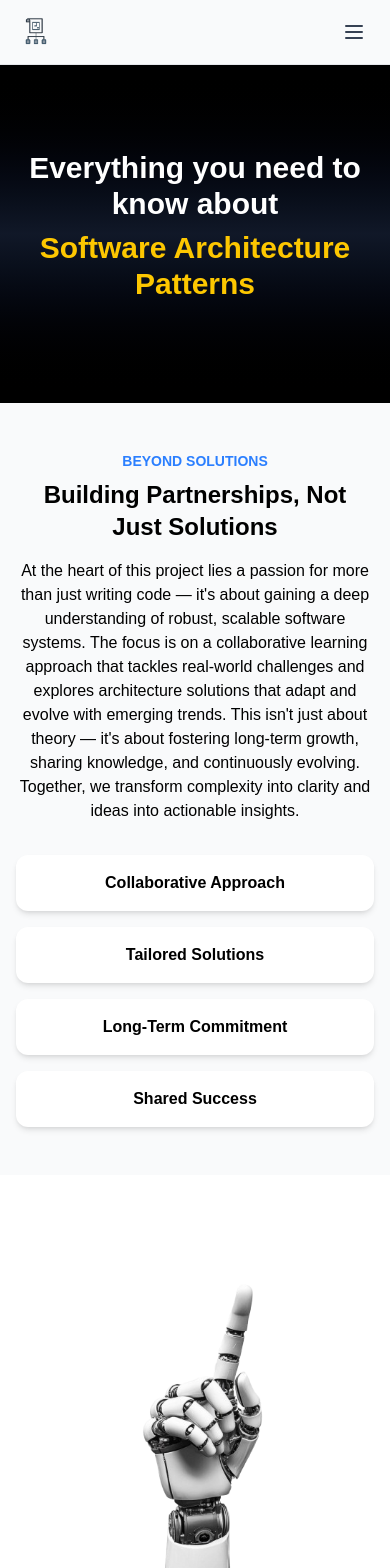
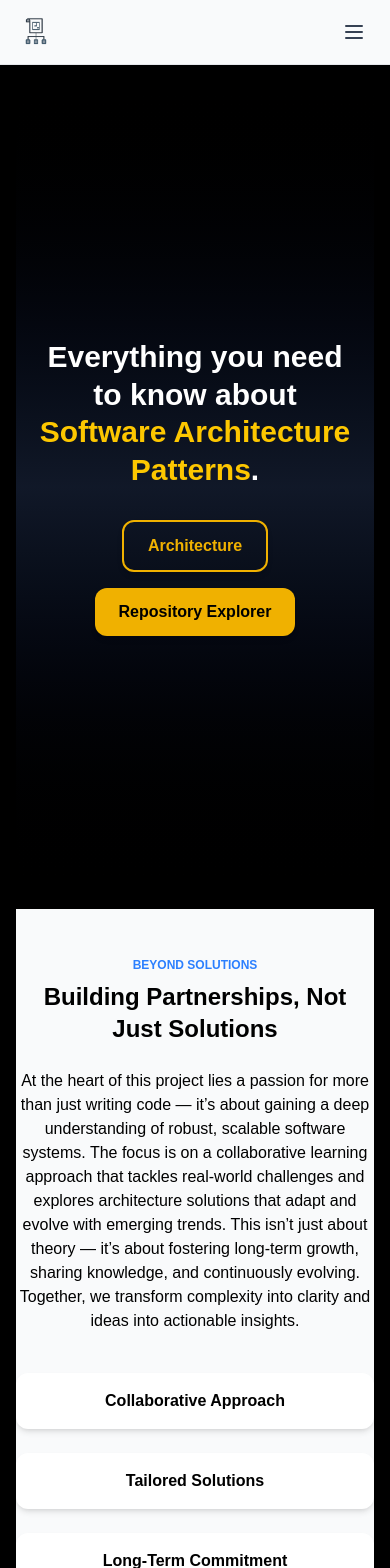
Before and after one commit to Moqaddasi/PathRepo, a Next.js app: page / in a window 390 px wide. Shown: the top 1568 px of the page. Built offline with nearby package versions, Linux system fonts and the light colour scheme.

Commit message:
make better style

```diff
--- a/src/app/page.js
+++ b/src/app/page.js
@@ -1,58 +1,67 @@
 import Image from 'next/image';
 import cyberHandImage from '../../assets/cyberHand.png';
+import Link from 'next/link';
 
 export default function Home() {
     return (
-        <main className="bg-black text-white min-h-screen flex flex-col">
+        <main className="bg-black text-white px-4 sm:px-6">
             {/* Hero Section */}
-            <section className="min-h-[40vh] flex items-center justify-center bg-gradient-to-b from-black via-gray-900 to-black text-center px-4 py-12 sm:py-16 md:py-20">
-                <div className="max-w-4xl mx-auto">
-                    <h1 className="text-3xl sm:text-4xl md:text-5xl lg:text-6xl font-bold mb-4">
-                        Everything you need to know about{" "}
-                        <span className="text-yellow-400 block mt-2">Software Architecture Patterns</span>
+            <section className="min-h-screen flex items-center justify-center bg-gradient-to-b from-black via-gray-900 to-black text-center py-16 px-4 sm:px-6">
+                <div className="max-w-3xl">
+                    <h1 className="text-3xl sm:text-5xl font-bold mb-4 leading-tight">
+                        Everything you need to know about <br />
+                        <span className="text-yellow-400">Software Architecture Patterns</span>.
                     </h1>
-                    {/* <div className="flex flex-wrap justify-center gap-3 mt-6">
-                        <Link href='archMenu' >Arch</Link>
-                        <Link href='repoFileExplorer' variant="outline">Repo File Explorer</Link>
-                    </div> */}
+                    <div className="flex flex-wrap justify-center gap-4 mt-8">
+                        <Link
+                            href="archMenu"
+                            className="px-6 py-3 rounded-xl border-2 border-yellow-500 text-yellow-500 font-semibold shadow-md hover:bg-yellow-500 hover:text-black transition duration-200"
+
+                        >
+                            Architecture
+                        </Link>
+                        <Link
+                            href="repoFileExplorer"
+                            className="px-6 py-3 rounded-xl bg-yellow-500 text-black font-semibold shadow-md hover:bg-yellow-400 transition duration-200"
+
+                        >
+                            Repository Explorer
+                        </Link>
+                    </div>
                 </div>
             </section>
 
             {/* Value Proposition */}
-            <section className="py-12 sm:py-16 bg-gray-50 text-black text-center px-4">
-                <div className="max-w-6xl mx-auto">
-                    <h4 className="text-sm text-blue-500 font-bold mb-2">BEYOND SOLUTIONS</h4>
-                    <h2 className="text-2xl sm:text-3xl font-bold mb-4 sm:mb-6">Building Partnerships, Not Just Solutions</h2>
+            <section className="py-12 sm:py-16 bg-gray-50 text-black text-center">
+                <h4 className="text-xs sm:text-sm text-blue-500 font-bold mb-2">BEYOND SOLUTIONS</h4>
+                <h2 className="text-2xl sm:text-3xl font-bold mb-6">Building Partnerships, Not Just Solutions</h2>
 
-                    <p className="max-w-3xl mx-auto text-base sm:text-lg mb-8 sm:mb-10">
-                        At the heart of this project lies a passion for more than just writing code — it&apos;s about gaining a deep understanding of robust, scalable software systems. The focus is on a collaborative learning approach that tackles real-world challenges and explores architecture solutions that adapt and evolve with emerging trends. This isn&apos;t just about theory — it&apos;s about fostering long-term growth, sharing knowledge, and continuously evolving. Together, we transform complexity into clarity and ideas into actionable insights.
+                <p className="max-w-3xl mx-auto text-base sm:text-lg mb-10">
+                    At the heart of this project lies a passion for more than just writing code — it’s about gaining a deep understanding of robust, scalable software systems. The focus is on a collaborative learning approach that tackles real-world challenges and explores architecture solutions that adapt and evolve with emerging trends. This isn’t just about theory — it’s about fostering long-term growth, sharing knowledge, and continuously evolving. Together, we transform complexity into clarity and ideas into actionable insights.
                 </p>
 
-                    <div className="grid grid-cols-1 sm:grid-cols-2 md:grid-cols-4 gap-4 sm:gap-6 max-w-5xl mx-auto">
+                <div className="grid grid-cols-1 sm:grid-cols-2 md:grid-cols-4 gap-6 max-w-5xl mx-auto">
                     {['Collaborative Approach', 'Tailored Solutions', 'Long-Term Commitment', 'Shared Success'].map(text => (
                         <div key={text} className="bg-white shadow-md p-4 rounded-xl">
                             <p className="font-semibold">{text}</p>
                         </div>
                     ))}
                 </div>
-                </div>
             </section>
 
             {/* Features Section */}
             <section className="py-12 sm:py-16 bg-white text-black">
-                <div className="max-w-6xl mx-auto px-4">
-                    <div className="grid grid-cols-1 md:grid-cols-2 items-center gap-8">
-                        <div className="flex justify-center md:justify-start">
+                <div className="grid grid-cols-1 md:grid-cols-2 items-center gap-8 max-w-6xl mx-auto">
+                    <div className="flex justify-center">
                         <Image
                             src={cyberHandImage}
                             alt="Professional"
                             width={400}
                             height={400}
-                                className="w-full max-w-sm md:max-w-md object-contain"
-                                priority
+                            className="w-full max-w-xs sm:max-w-md h-auto object-contain"
                         />
                     </div>
-                        <div className="text-center md:text-left">
+                    <div>
                         <h4 className="text-sm text-yellow-500 font-bold mb-2">FUTURE-READY</h4>
                         <h3 className="text-2xl sm:text-3xl font-bold mb-4">Exploring Scalable Architecture for the Future</h3>
                         <p className="text-base sm:text-lg mb-4">
@@ -66,77 +75,11 @@ export default function Home() {
                         </ul>
                     </div>
                 </div>
-                </div>
             </section>
 
-            {/* Popular Architecture Patterns Section */}
-            {/* Commented out section preserved but enhanced for responsiveness
-            <section className="py-12 sm:py-16 bg-gray-100">
-                <div className="max-w-6xl mx-auto px-4">
-                    <h2 className="text-2xl sm:text-3xl font-bold text-center text-gray-800 mb-2">
-                        POPULAR PATTERNS
-                    </h2>
-                    <h3 className="text-lg sm:text-xl text-center text-gray-600 mb-8 sm:mb-10">
-                        Industry-Standard Architecture Patterns for Modern Applications
-                    </h3>
-
-                    <div className="grid grid-cols-1 sm:grid-cols-2 lg:grid-cols-3 gap-6 sm:gap-8">
-                        {[
-                            {
-                                title: 'Microservices',
-                                description: 'Build applications as a suite of small, independent services that communicate over well-defined APIs.',
-                                benefits: ['Scalability', 'Fault Isolation', 'Technology Flexibility']
-                            },
-                            {
-                                title: 'Event-Driven',
-                                description: 'Design systems where components react to events, enabling loose coupling and real-time responsiveness.',
-                                benefits: ['Asynchronous Processing', 'Decoupling', 'Reactivity']
-                            },
-                            {
-                                title: 'Domain-Driven Design',
-                                description: 'Align software architecture with business domains to create more maintainable and meaningful systems.',
-                                benefits: ['Business Alignment', 'Bounded Contexts', 'Ubiquitous Language']
-                            },
-                            {
-                                title: 'CQRS',
-                                description: 'Command Query Responsibility Segregation separates read and write operations for optimized performance.',
-                                benefits: ['Performance Optimization', 'Scalability', 'Simplified Models']
-                            },
-                            {
-                                title: 'Serverless',
-                                description: 'Focus on writing code without managing infrastructure, with automatic scaling and pay-per-execution.',
-                                benefits: ['Cost Efficiency', 'Auto-scaling', 'Reduced Operations']
-                            },
-                            {
-                                title: 'Hexagonal Architecture',
-                                description: 'Isolate business logic from external concerns through ports and adapters for better testability.',
-                                benefits: ['Testability', 'Flexibility', 'Domain Focus']
-                            },
-                        ].map(pattern => (
-                            <div key={pattern.title} className="bg-white rounded-lg shadow-md overflow-hidden hover:shadow-lg transition-shadow">
-                                <div className="p-6">
-                                    <h4 className="text-xl font-bold text-gray-800 mb-3">{pattern.title}</h4>
-                                    <p className="text-gray-600 mb-4">{pattern.description}</p>
-                                    <div className="pt-4 border-t border-gray-100">
-                                        <p className="text-sm font-medium text-gray-700 mb-2">Key Benefits:</p>
-                                        <div className="flex flex-wrap gap-2">
-                                            {pattern.benefits.map(benefit => (
-                                                <span key={benefit} className="text-xs bg-blue-50 text-blue-700 px-2 py-1 rounded">
-                                                    {benefit}
-                                                </span>
-                                            ))}
-                                        </div>
-                                    </div>
-                                </div>
-                            </div>
-                        ))}
-                    </div>
-                </div>
-            </section> */}
-
             {/* Footer */}
-            <footer className="bg-black text-white py-8 sm:py-12 px-4 text-center mt-auto">
-                <p className="text-sm">&copy; 2025 Moq. All rights reserved.</p>
+            <footer className="bg-black text-white py-8 sm:py-12 text-center text-xs sm:text-sm">
+                <p>&copy; 2025 Moq. All rights reserved.</p>
             </footer>
         </main>
     );
```
Lines whose indentation alone changed are shown as unchanged.
